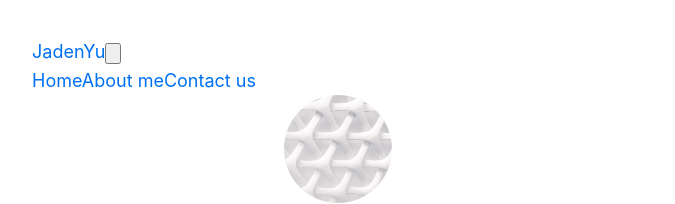
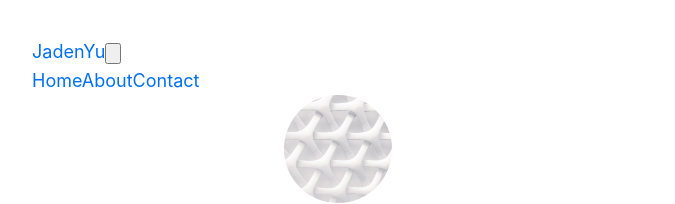
Before and after one commit to jadenyu/Nextjs-blog, a Next.js app: page /about in a window 1280 px wide. Shown: the part 637-841 px from the top of the page, without its empty margins (302-977 px from the left). Built offline with nearby package versions, Linux system fonts and the light colour scheme.

Commit message:
Some text changes

```diff
--- a/components/navbar.js
+++ b/components/navbar.js
@@ -53,10 +53,10 @@ export const Navbar = () => {
                             Home
                     </Link>
                     <Link href='/about' className='lg:inline-flex lg:w-auto w-full px-3 py-2 rounded text-white font-bold items-center justify-center hover:bg-green-600 hover:text-white'>
-                            About me
+                            About
                     </Link>
                     <Link href='/contact' className='lg:inline-flex lg:w-auto w-full px-3 py-2 rounded text-white font-bold items-center justify-center hover:bg-green-600 hover:text-white'>
-                            Contact us
+                            Contact
                         </Link>
                 </div>
             </div>
--- a/pages/contact.js
+++ b/pages/contact.js
@@ -11,9 +11,9 @@ export default function about() {
             <section className="about">
                 <Link href="https://twitter.com/Jaden_Yu04">Twitter</Link>
                 <br/>
-                <Link href="">FaceBook</Link>
+                <Link href="https://www.facebook.com/jaden.yu.585">FaceBook</Link>
                 <br />
-                <Link href="">GitHub</Link>
+                <Link href="https://github.com/jadenyu">GitHub</Link>
             </section>
         </Layout>
     )
```
